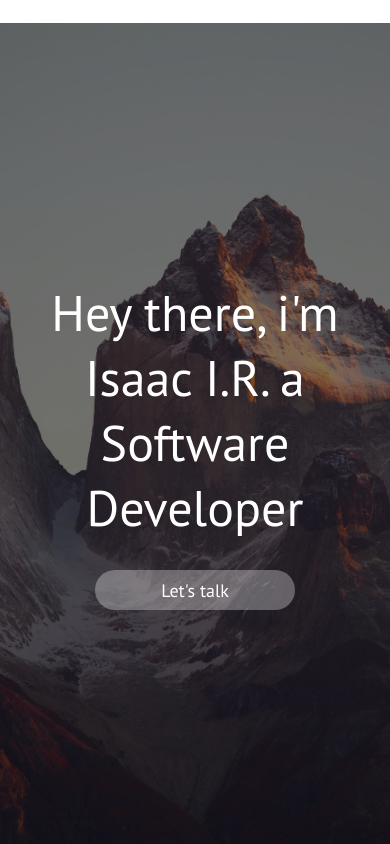
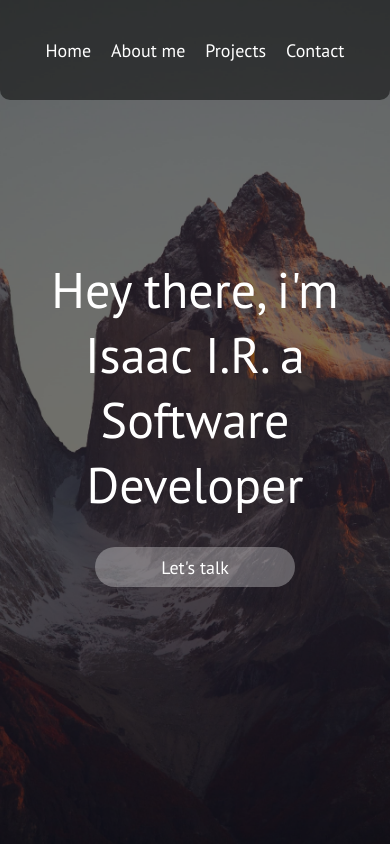
Before and after one commit to Texmo100/Developer-profile-IIR, a React (Create React App) app: page / in a window 390 px wide. Shown: the top 844 px of the page. Built offline with nearby package versions, Linux system fonts and the light colour scheme.

Commit message:
DeveloperProfile beta version 1.0

```diff
--- a/src/Components/UI/Navbar/NavBar.module.css
+++ b/src/Components/UI/Navbar/NavBar.module.css
@@ -1,64 +1,51 @@
-.navbar{
-    position: fixed;
-    top: 1%;
-    display: flex;
-    justify-content: center;
-    align-items: center;
-    padding: 1rem;
-    width: 100%;
-    height: 5rem;
+.navbar {
+    position: relative;
 }
 
-@media screen and (max-width: 980px){
-    .navbar{
-        top: 0;
+.navbar-list {
+    position: fixed;
+    height: 6rem;
+    width: 90%;
+    margin: 0 auto;
+    padding: 1rem;
+    list-style: none;
+    display: flex;
+    justify-content: flex-end;
+    align-items: center;
+}
+
+@media screen and (max-width: 980px) {
+    .navbar-list {
         height: 10rem;
+        width: 100%;
+        justify-content: center;
         border-bottom-left-radius: 1rem;
         border-bottom-right-radius: 1rem;
         background-color: var(--black-transparent);
     }
 }
 
-.navbar-list{
-    list-style: none;
-    display: flex;
-    justify-content: flex-end;
-    align-items: center;
-    width: 80%;
-}
-
-@media screen and (max-width: 980px){
-    .navbar-list{
-        justify-content: center;
-        width: 100%;
-    }
-}
-
-.navbar-list__item{
-    margin: 0 1rem;
-    padding: 1rem;
-    font-size: 1.8rem;
+.navbar-list__item {
+    display: inline-block;
     background-color: var(--black-transparent);
     border-radius: 1rem;
     color: var(--white);
     text-decoration: none;
-    transition: all 300ms ease;
+    transition: all 200ms ease-in-out;
+    font-size: 1.8rem;
+    margin: 0 1rem;
+    padding: 1rem;
 }
 
-.navbar-list__item:hover{
+.navbar-list__item:hover {
     cursor: pointer;
-    font-size: 2.5rem;
-    font-weight: bold;
+    transform: scale(1.2);
 }
 
-@media screen and (max-width: 980px){
-    .navbar-list__item{
+@media screen and (max-width: 980px) {
+    .navbar-list__item {
         padding: 0;
         background-color: transparent;
         border-radius: initial;
     }
 }
-
-.navbar-list__item:hover{
-      font-size: 2.1rem;
-}
```
